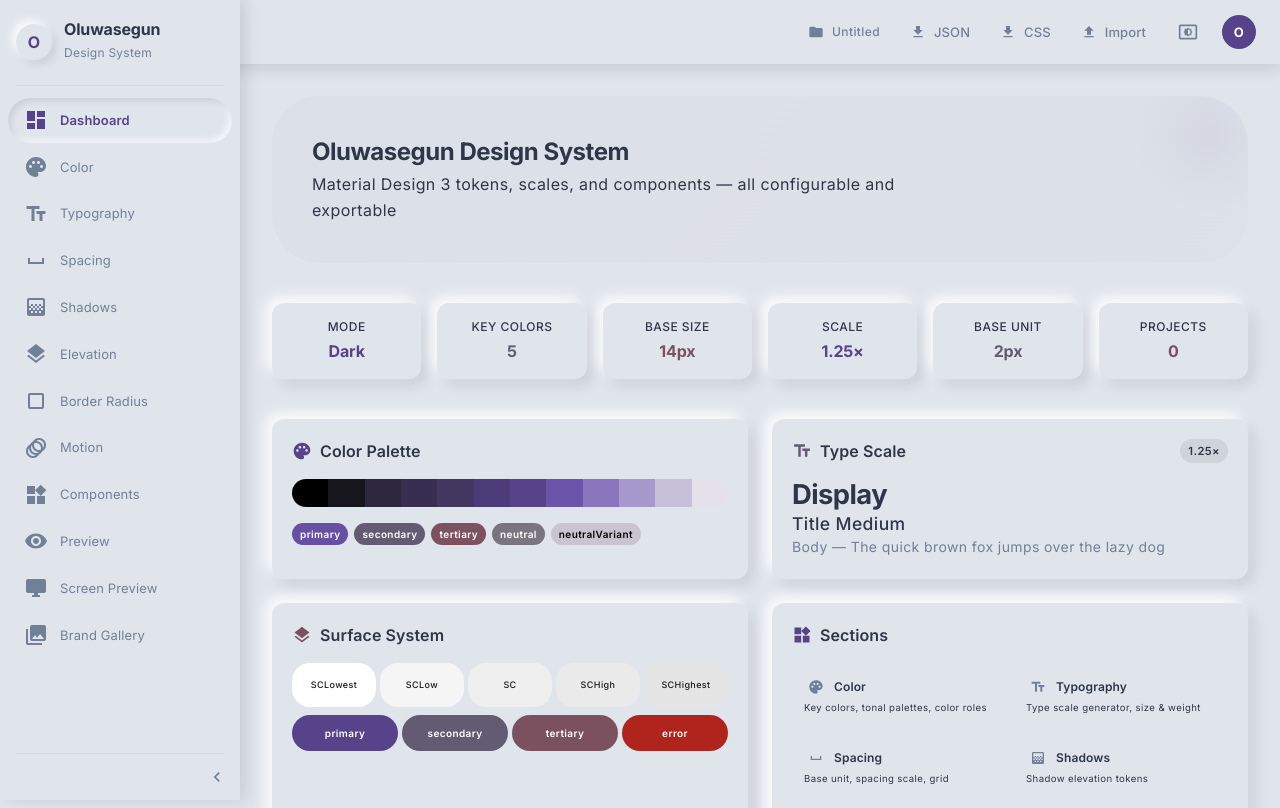
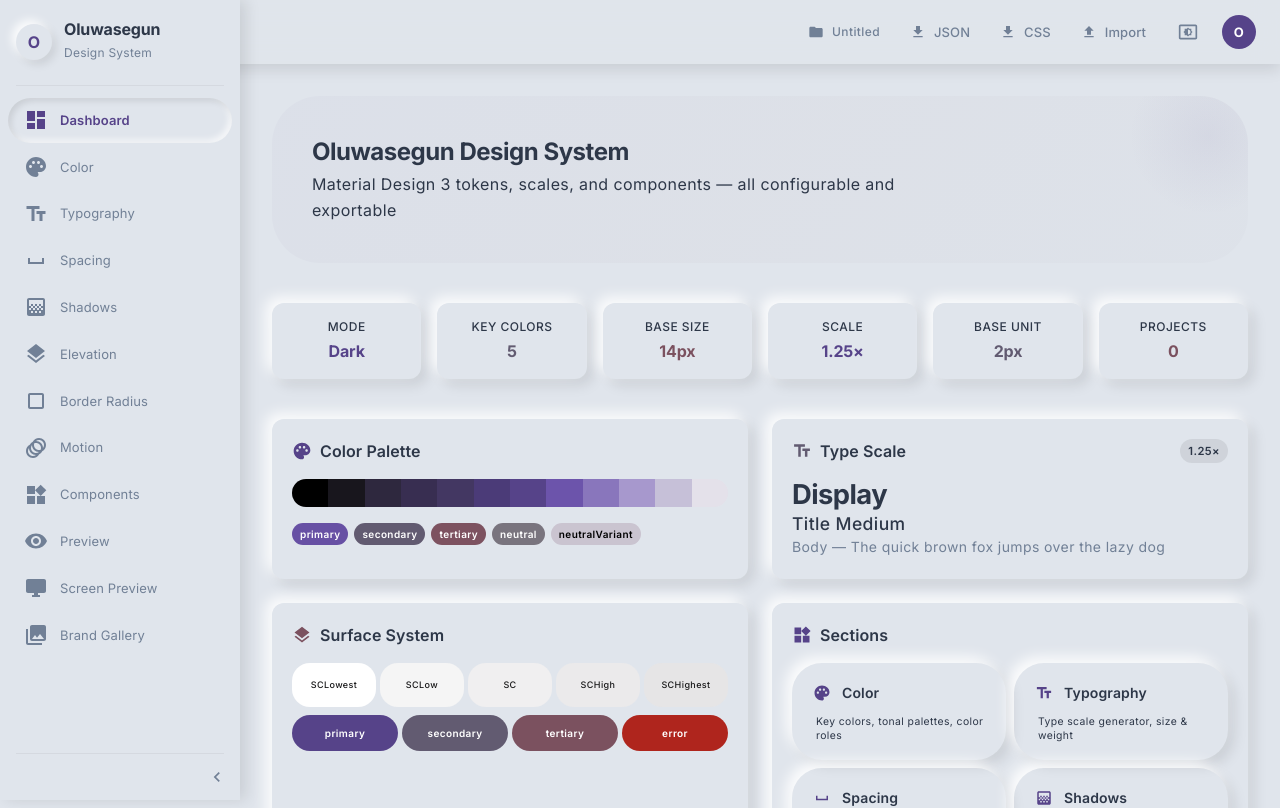
Before and after one commit to Holuwasegun/oluwasegun-design-system, a Next.js app: page /dashboard in a window 1280 px wide. Shown: the top 808 px of the page. Built offline with nearby package versions, Linux system fonts and the light colour scheme.

Commit message:
feat: deepen neumorphic inset shadow and restyle dashboard sections

```diff
--- a/src/app/(tabs)/dashboard/page.tsx
+++ b/src/app/(tabs)/dashboard/page.tsx
@@ -247,20 +247,32 @@ export default function DashboardPage() {
                     <Box
                       onClick={() => router.push(section.href)}
                       sx={{
-                        p: 1.5,
-                        borderRadius: 2,
+                        p: 2,
+                        borderRadius: 2.5,
                         cursor: "pointer",
-                        transition: "all 0.15s ease",
-                        "&:hover": { bgcolor: `${scheme.primary}08`, transform: 'translateY(-1px)' },
+                        transition: "all 0.2s ease",
+                        boxShadow: (theme) => theme.palette.mode === 'dark'
+                          ? '-6px -6px 14px rgba(255,255,255,0.03), 6px 6px 14px rgba(0,0,0,0.5)'
+                          : '-6px -6px 14px rgba(255,255,255,0.9), 6px 6px 14px rgba(0,0,0,0.1)',
+                        "&:hover": {
+                          boxShadow: (theme) => theme.palette.mode === 'dark'
+                            ? 'inset 4px 4px 8px rgba(0,0,0,0.6), inset -4px -4px 8px rgba(255,255,255,0.02)'
+                            : 'inset 4px 4px 8px rgba(0,0,0,0.12), inset -4px -4px 8px rgba(255,255,255,0.85)',
+                        },
+                        "&:active": {
+                          boxShadow: (theme) => theme.palette.mode === 'dark'
+                            ? 'inset 6px 6px 12px rgba(0,0,0,0.8), inset -6px -6px 12px rgba(255,255,255,0.01)'
+                            : 'inset 6px 6px 12px rgba(0,0,0,0.18), inset -6px -6px 12px rgba(255,255,255,0.9)',
+                        },
                       }}
                     >
-                      <Box sx={{ display: "flex", alignItems: "center", gap: 0.75, mb: 0.25 }}>
-                        <Avatar sx={{ width: 24, height: 24, bgcolor: "transparent", color: "text.secondary", '& svg': { fontSize: 16 } }}>
+                      <Box sx={{ display: "flex", alignItems: "center", gap: 0.75, mb: 1 }}>
+                        <Avatar sx={{ width: 28, height: 28, bgcolor: "transparent", color: scheme.primary, '& svg': { fontSize: 18 } }}>
                           {section.icon}
                         </Avatar>
-                        <Typography variant="caption" sx={{ fontWeight: 600, letterSpacing: '0.01em' }}>{section.label}</Typography>
+                        <Typography variant="subtitle2" sx={{ fontWeight: 600, letterSpacing: '0.01em' }}>{section.label}</Typography>
                       </Box>
-                      <Typography variant="caption" color="text.secondary" sx={{ display: "block", fontSize: "0.6rem", lineHeight: 1.4 }}>
+                      <Typography variant="caption" color="text.secondary" sx={{ display: "block", fontSize: "0.65rem", lineHeight: 1.4, pl: 1 }}>
                         {section.description}
                       </Typography>
                     </Box>
--- a/src/app/ThemeRegistry.tsx
+++ b/src/app/ThemeRegistry.tsx
@@ -31,8 +31,8 @@ function makeTheme(config: ReturnType<typeof useThemeStore.getState>["config"],
     : '-6px -6px 14px rgba(255,255,255,0.9), 6px 6px 14px rgba(0,0,0,0.1)';
 
   const shadowInset = isDark
-    ? 'inset 3px 3px 6px rgba(0,0,0,0.5), inset -3px -3px 6px rgba(255,255,255,0.03)'
-    : 'inset 3px 3px 6px rgba(0,0,0,0.1), inset -3px -3px 6px rgba(255,255,255,0.7)';
+    ? 'inset 4px 4px 8px rgba(0,0,0,0.6), inset -4px -4px 8px rgba(255,255,255,0.02)'
+    : 'inset 4px 4px 8px rgba(0,0,0,0.12), inset -4px -4px 8px rgba(255,255,255,0.85)';
 
   const shadowButton = isDark
     ? '-4px -4px 10px rgba(255,255,255,0.03), 4px 4px 10px rgba(0,0,0,0.5)'
```
